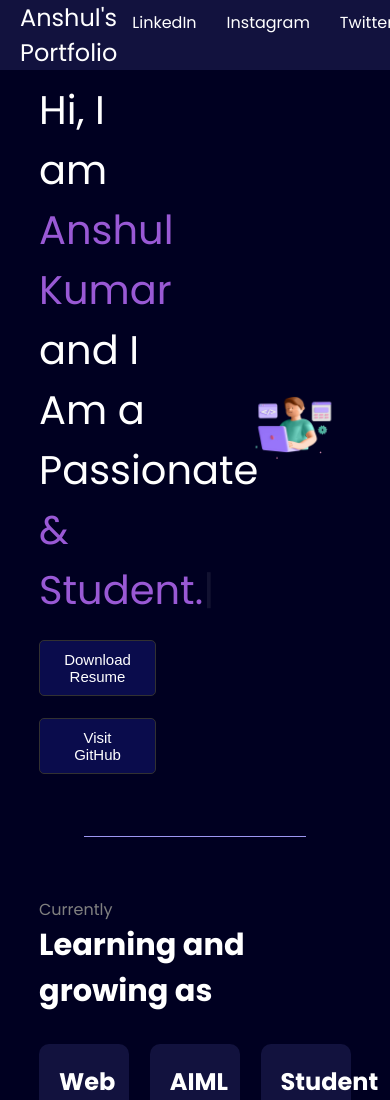
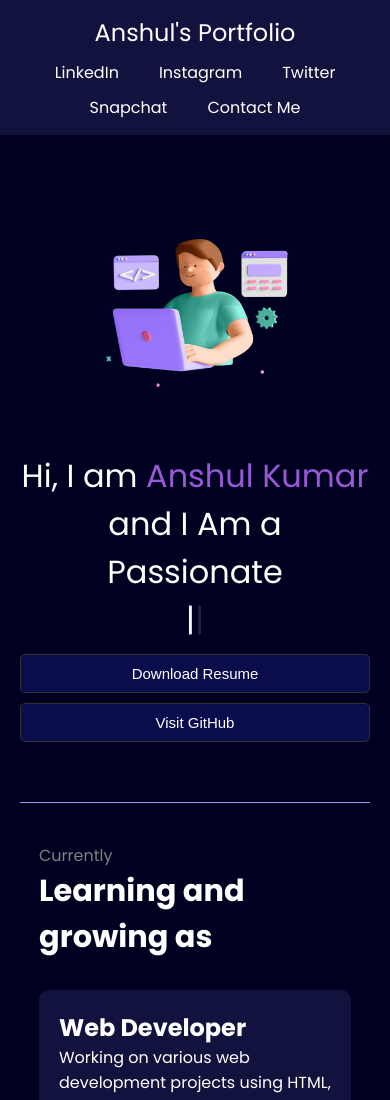
Before and after one commit to anshulkr009/demoportfolio, a plain HTML site: page index.html in a window 390 px wide. Shown: the top 1100 px of the page. Drawn offline with nearby package versions, Linux system fonts and the light colour scheme.

Commit message:
format chnage

```diff
--- a/index.html
+++ b/index.html
@@ -1,31 +1,42 @@
 <!doctype html>
 <html lang="en">
-
   <head>
     <meta charset="UTF-8" />
     <meta name="viewport" content="width=device-width, initial-scale=1.0" />
     <title>Anshul's Portfolio Website</title>
     <link rel="stylesheet" href="style.css" />
-  <link rel="stylesheet" href="first.js" />
+    <script src="first.js"></script>
     <link rel="preconnect" href="https://fonts.googleapis.com" />
     <link rel="preconnect" href="https://fonts.gstatic.com" crossorigin />
     <link
       href="https://fonts.googleapis.com/css2?family=Poppins:ital,wght@0,100;0,200;0,300;0,400;0,500;0,600;0,700;0,800;0,900;1,100;1,200;1,300;1,400;1,500;1,600;1,700;1,800;1,900&display=swap"
-    rel="stylesheet" />
+      rel="stylesheet"
+    />
   </head>
 
   <body>
     <header>
       <nav>
-      <div class="left"> Anshul's Portfolio</div>
+        <div class="left">Anshul's Portfolio</div>
         <div class="right">
           <ul>
-           <li><a href="https://www.linkedin.com/in/anshul-kumar-4376a1361?utm_source=share_via&utm_content=profile&utm_medium=member_android">LinkedIn</a></li>
-           <li><a href="https://www.instagram.com/ky.anshul/">Instagram</a></li>
+            <li>
+              <a
+                href="https://www.linkedin.com/in/anshul-kumar-4376a1361?utm_source=share_via&utm_content=profile&utm_medium=member_android"
+                >LinkedIn</a
+              >
+            </li>
+            <li>
+              <a href="https://www.instagram.com/ky.anshul/">Instagram</a>
+            </li>
             <li><a href="https://x.com/anshulkr009">Twitter</a></li>
-           <li><a href="https://www.snapchat.com/add/anshulkr.09?share_id=SPca3GrNzOg&locale=en-US">Snapchat</a></li>
+            <li>
+              <a
+                href="https://www.snapchat.com/add/anshulkr.09?share_id=SPca3GrNzOg&locale=en-US"
+                >Snapchat</a
+              >
+            </li>
             <li><a href="mailto:work.anshul.in@gmail.com">Contact Me </a></li>
-
           </ul>
         </div>
       </nav>
@@ -34,39 +45,78 @@
       <section class="firstsection">
         <div class="leftsection">
           Hi, I am <span class="purple">Anshul Kumar</span>
-          <div>and I Am a Passionate </div>
+          <div>and I Am a Passionate</div>
           <span id="element"></span>
           <div>
-             <button class="button"> <a href="MyResume.pdf">Download Resume </a> </button>
-             <button class="button"> <a href="https://github.com/anshulkr009">Visit GitHub</a></button>
-
+            <button class="button">
+              <a href="MyResume.pdf">Download Resume </a>
+            </button>
+            <button class="button">
+              <a href="https://github.com/anshulkr009">Visit GitHub</a>
+            </button>
           </div>
-
         </div>
 
         <div class="rightsection">
-        <img src="bg.png" alt="">
-
+          <img src="bg.png" alt="" />
         </div>
       </section>
-    <hr>
+      <hr />
       <section class="secondsection">
         <span class="text-grey">Currently</span>
-      <h1>Learning and growing as </h1>
-      <div class="box" style="display: flex; justify-content: space-between; margin-top: 30px;">
-        <div class="box1" style="width: 29%; background-color: rgb(18, 18, 62); padding: 20px; border-radius: 10px;" onmouseover="this.style.backgroundColor='rgb(153, 153, 226)'" onmouseout="this.style.backgroundColor='rgb(18, 18, 62)'">
+        <h1>Learning and growing as</h1>
+        <div class="box">
+          <div
+            class="box1"
+            style="
+              width: 29%;
+              background-color: rgb(18, 18, 62);
+              padding: 20px;
+              border-radius: 10px;
+            "
+            onmouseover="this.style.backgroundColor = 'rgb(153, 153, 226)'"
+            onmouseout="this.style.backgroundColor = 'rgb(18, 18, 62)'"
+          >
             <h2>Web Developer</h2>
-          <p>Working on various web development projects using HTML, CSS, JavaScript, and React.</p>
+            <p>
+              Working on various web development projects using HTML, CSS,
+              JavaScript, and React.
+            </p>
           </div>
-        <div class="box2" style="width: 29%; background-color: rgb(18, 18, 62); padding: 20px; border-radius: 10px;" onmouseover="this.style.backgroundColor='rgb(153, 153, 226)'" onmouseout="this.style.backgroundColor='rgb(18, 18, 62)'">
+          <div
+            class="box2"
+            style="
+              width: 29%;
+              background-color: rgb(18, 18, 62);
+              padding: 20px;
+              border-radius: 10px;
+            "
+            onmouseover="this.style.backgroundColor = 'rgb(153, 153, 226)'"
+            onmouseout="this.style.backgroundColor = 'rgb(18, 18, 62)'"
+          >
             <h2>AIML Engineer</h2>
-          <p>Developing machine learning models and implementing AI solutions for different applications.</p>
+            <p>
+              Developing machine learning models and implementing AI solutions
+              for different applications.
+            </p>
           </div>
-        <div class="box3" style="width: 29%; background-color: rgb(18, 18, 62); padding: 20px; border-radius: 10px;" onmouseover="this.style.backgroundColor='rgb(153, 153, 226)'" onmouseout="this.style.backgroundColor='rgb(18, 18, 62)'">
+          <div
+            class="box3"
+            style="
+              width: 29%;
+              background-color: rgb(18, 18, 62);
+              padding: 20px;
+              border-radius: 10px;
+            "
+            onmouseover="this.style.backgroundColor = 'rgb(153, 153, 226)'"
+            onmouseout="this.style.backgroundColor = 'rgb(18, 18, 62)'"
+          >
             <h2>Student</h2>
-          <p>Currently pursuing a degree in Computer Science and actively learning new technologies.</p>
+            <p>
+              Currently pursuing a degree in Computer Science and actively
+              learning new technologies.
+            </p>
           </div>
-
         </div>
       </section>
       <section class="thirdsection">
@@ -87,12 +137,14 @@
     </footer>
     <script src="https://unpkg.com/typed.js@3.0.0/dist/typed.umd.js"></script>
     <script>
-    var typed = new Typed('#element', {
-      strings: ['<i>Web</i> Developer.', '<i>AIML</i> Engineer', '&amp; Student.'],
+      var typed = new Typed("#element", {
+        strings: [
+          "<i>Web</i> Developer.",
+          "<i>AIML</i> Engineer",
+          "&amp; Student.",
+        ],
         typeSpeed: 50,
       });
     </script>
-
   </body>
-
 </html>
--- a/style.css
+++ b/style.css
@@ -190,3 +190,75 @@ img {
     font-size: 2rem;
   }
 }
+.box {
+  display: flex;
+  justify-content: space-between;
+  margin-top: 30px;
+  gap: 20px;
+}
+
+@media (max-width: 768px) {
+  nav {
+    flex-direction: column;
+    height: auto;
+    padding: 15px;
+  }
+
+  nav ul {
+    flex-wrap: wrap;
+    gap: 10px;
+    margin-top: 10px;
+  }
+
+  .firstsection {
+    flex-direction: column-reverse;
+    text-align: center;
+    padding: 20px;
+  }
+
+  .firstsection > div {
+    width: 100%;
+  }
+
+  .leftsection {
+    font-size: 2rem;
+  }
+
+  .rightsection img {
+    width: 80%;
+    margin: auto;
+  }
+
+  .leftsection button {
+    width: 100%;
+    margin-top: 10px;
+  }
+
+  .box {
+    flex-direction: column;
+  }
+
+  .box1,
+  .box2,
+  .box3 {
+    width: 100% !important;
+  }
+
+  .thirdsection ul {
+    flex-direction: column;
+    gap: 15px;
+  }
+
+  .thirdsection ul li {
+    width: 100%;
+  }
+
+  .secondsection,
+  .thirdsection {
+    height: auto;
+  }
+
+  main hr {
+    margin: 40px 20px;
+  }
+}
```
Lines whose indentation alone changed are shown as unchanged.
